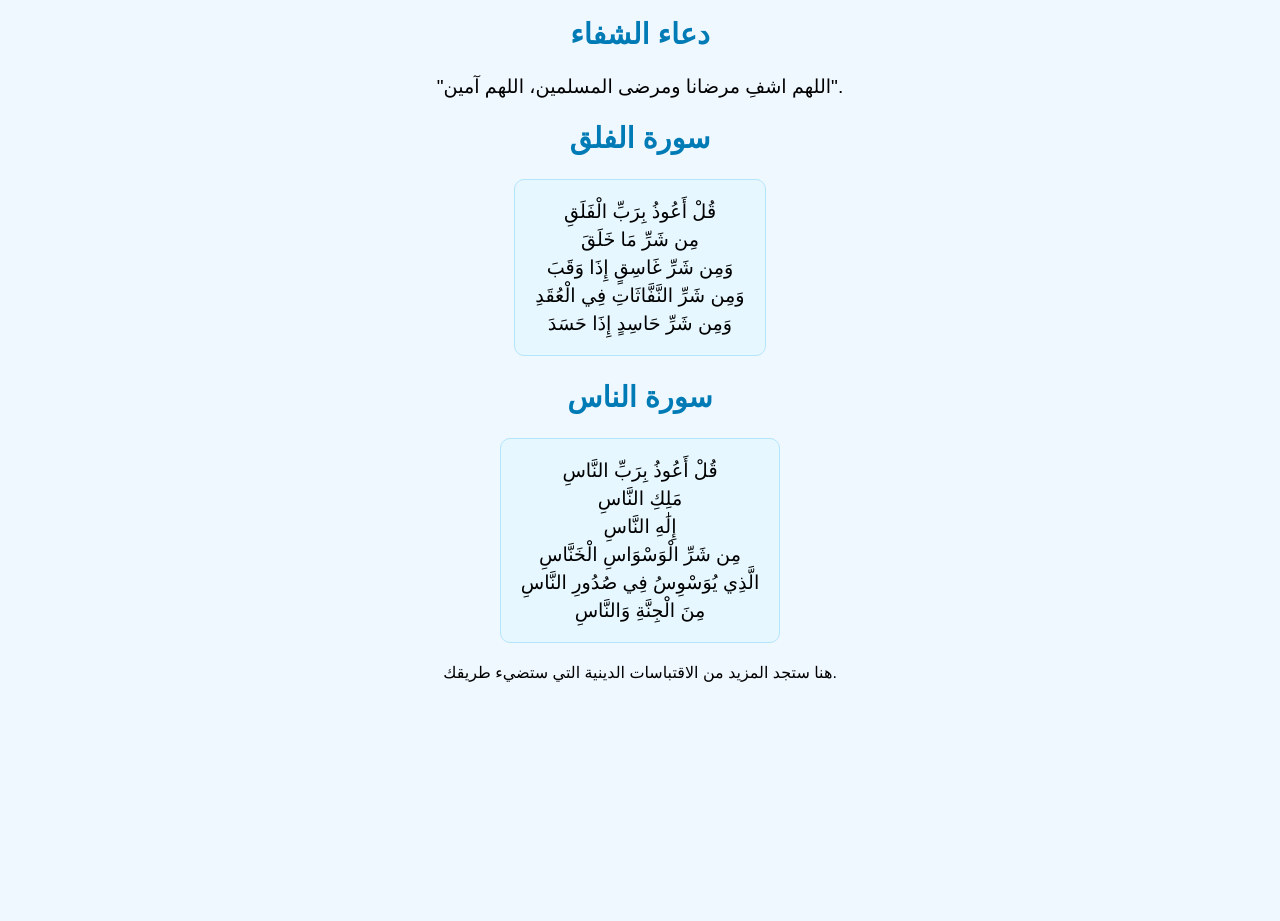
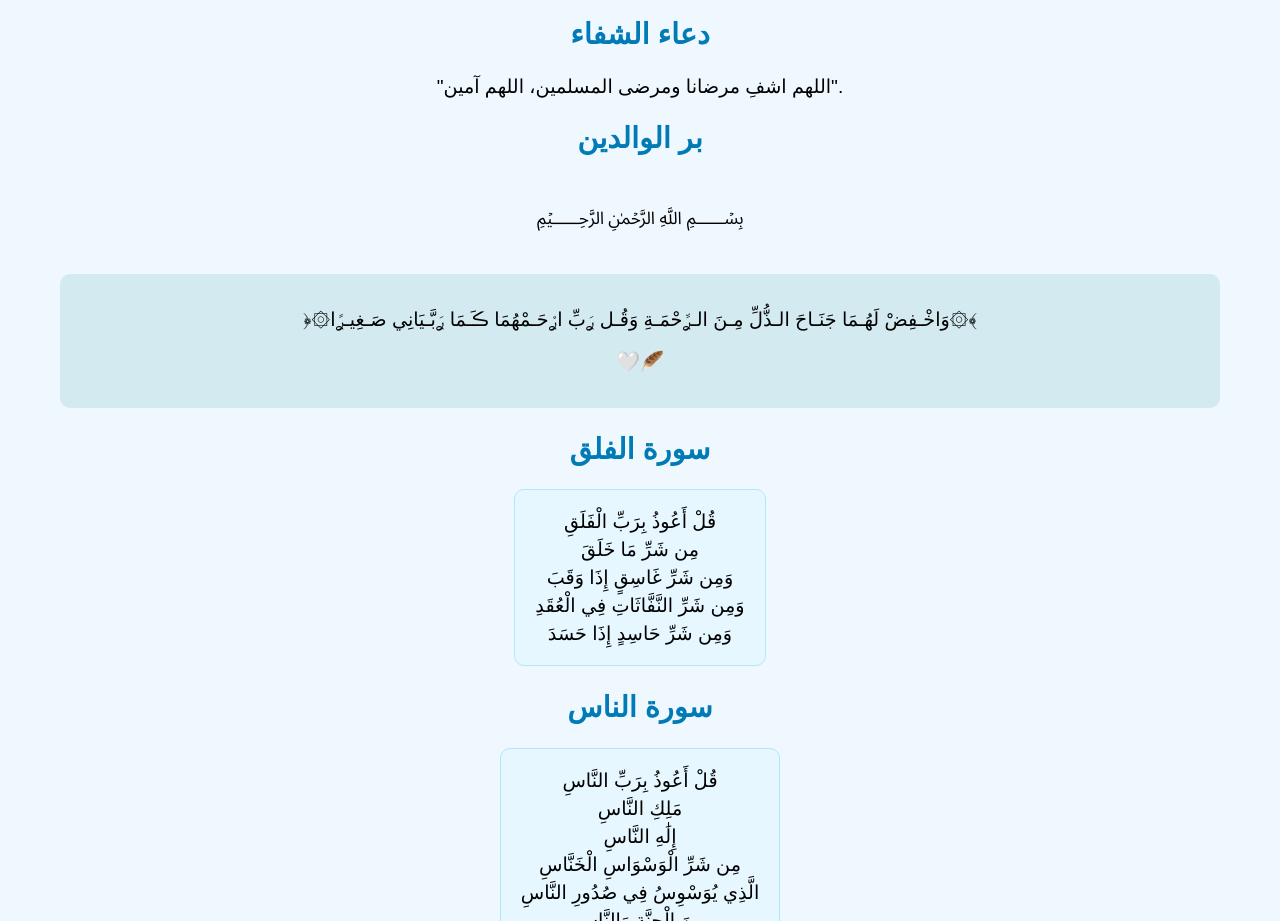
Before and after one commit to Killua485-cloud/Nour-Islam-, a plain HTML site: page index.html in a window 1280 px wide. Shown: the part 1200-2121 px from the top of the page. Before the commit the page ends 1902 px from the top, so only its background shows below. Drawn offline with Linux system fonts and the light colour scheme.

Commit message:
Update index.html
أول صفحة لموقع نور الإسلام، تحتوي على اقتباس ديني بسيط وتصميم هادئ باللون الأزرق.
°°•• ⪓ #حقيقة_𝑓𝑎𝑐𝑡 ⪔••°°

```diff
--- a/index.html
+++ b/index.html
@@ -102,6 +102,16 @@
         <p>"اللهم اشفِ مرضانا ومرضى المسلمين، اللهم آمين".</p>
     </div>
 
+    <!-- قسم بر الوالدين -->
+    <div class="content">
+        <h2>بر الوالدين</h2>
+        <p style="font-size: 1.5em;">﷽</p>
+        <div class="quote">
+            <p>﴿۞وَاخْـفِضْ لَهُـمَا جَنَـاحَ الـذُّلِّ مِـنَ الـࢪَّحْمَـةِ وَقُـل ࢪَبِّ اࢪْحَـمْهُمَا ڪَـمَا ࢪَبَّـيَانِي صَـغِيـࢪًا۞﴾</p>
+            <p style="margin-top: 10px;">🤍🪶</p>
+        </div>
+    </div>
+
     <div class="content">
         <h2>سورة الفلق</h2>
         <div class="sura">
```
